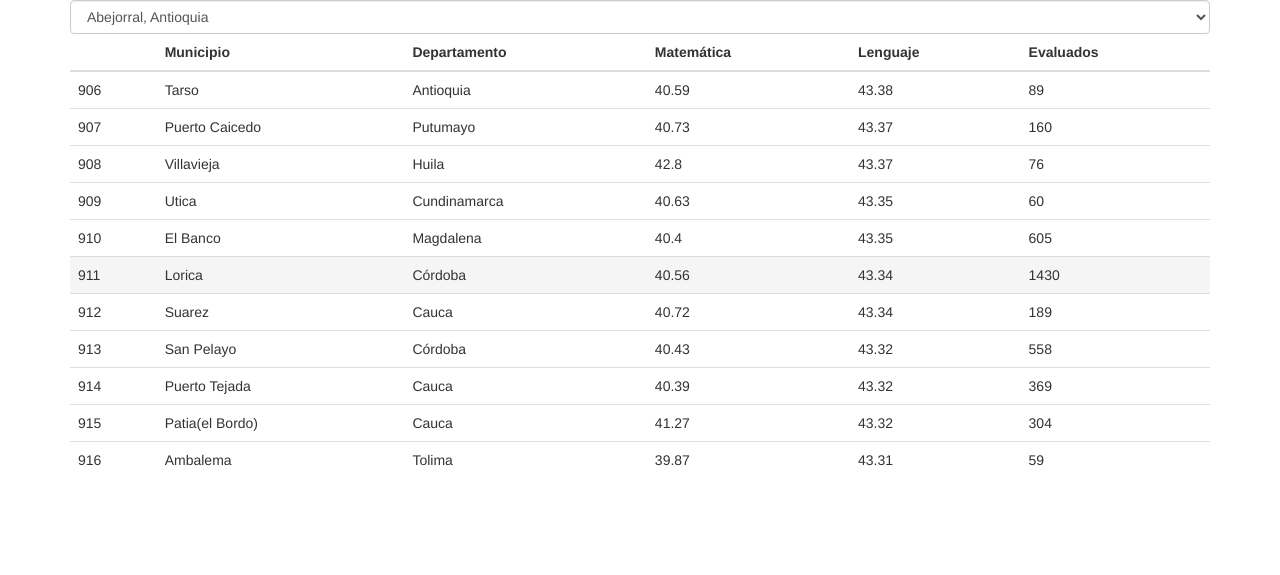
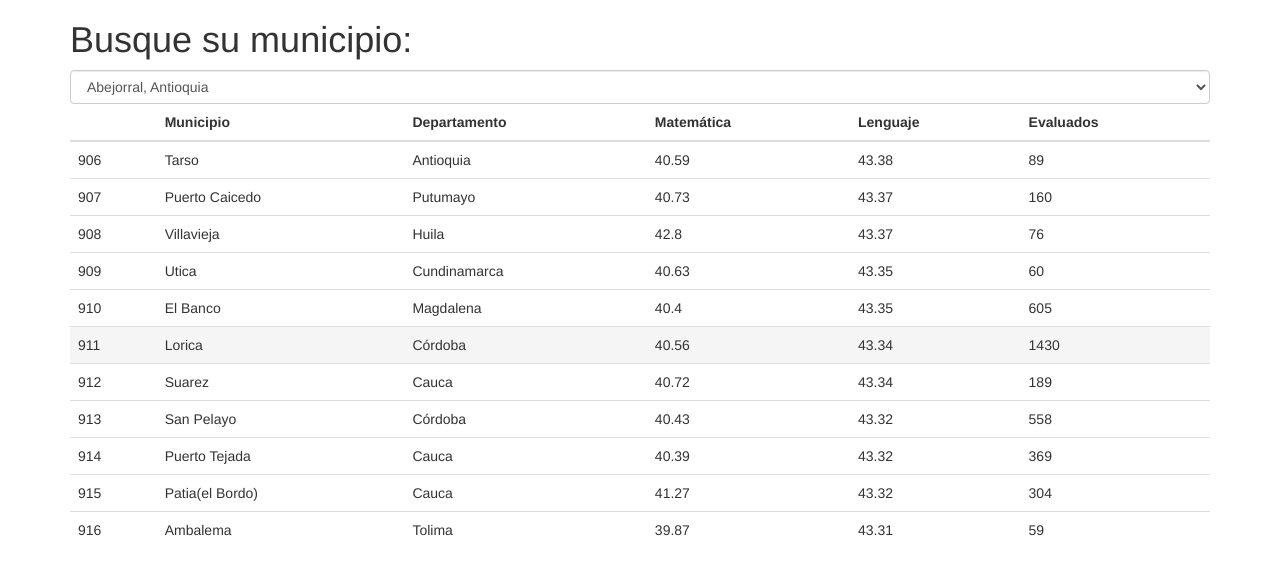
Before and after one commit to finiterank/saber_notebooks, a Jekyll site: the page index.html, which Jekyll copies as it is, in a window 1280 px wide. Shown: the top 575 px of the page. Built offline with Jekyll 4.4.1, drawn with Linux system fonts in a browser that asks for light colours; nearby versions of some CDN libraries; Markdown is read by kramdown in place of the engine named in the settings.

Commit message:
Instrucción

```diff
--- a/index.html
+++ b/index.html
@@ -19,6 +19,7 @@
      <div class="container">
         <div class="row">
             <div class="col-md-12">
+                <h1>Busque su municipio:</h1>
                 <div id="formulario"></div>
                 <div id="tabla-resultados"></div>
             </div>
```
